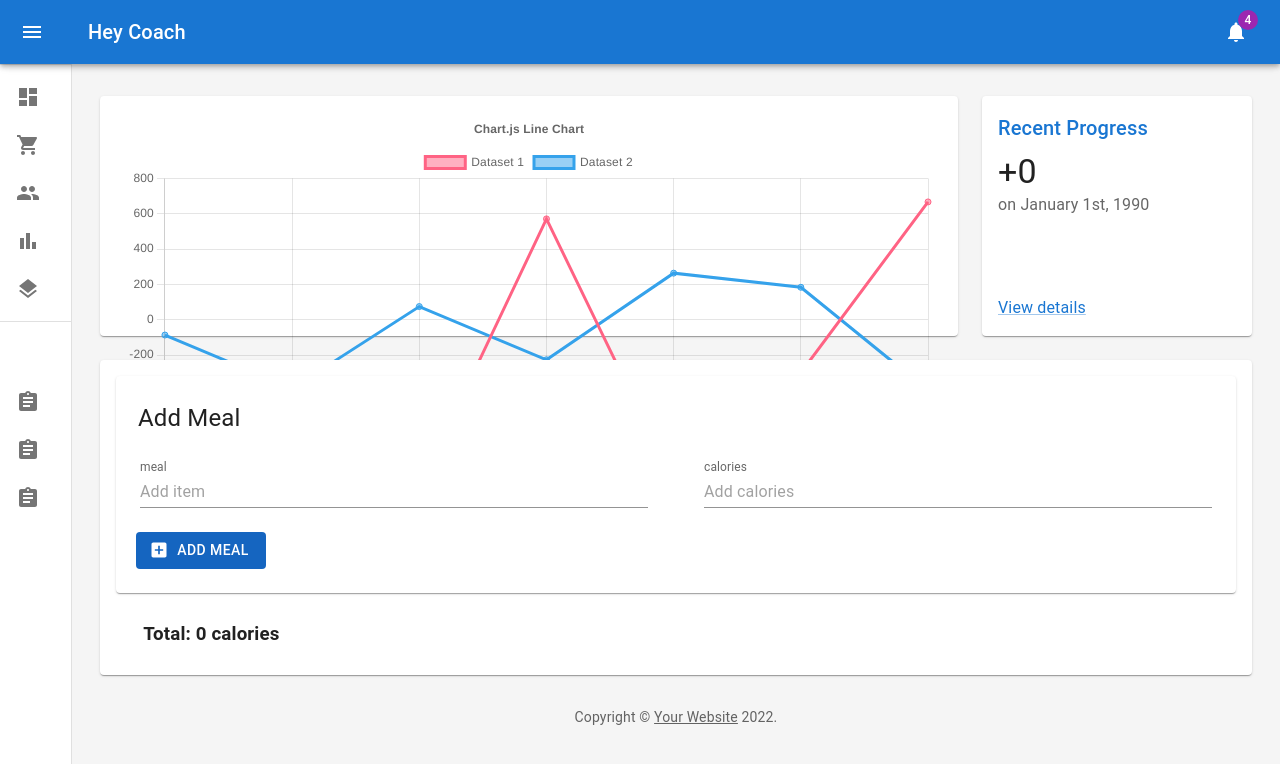
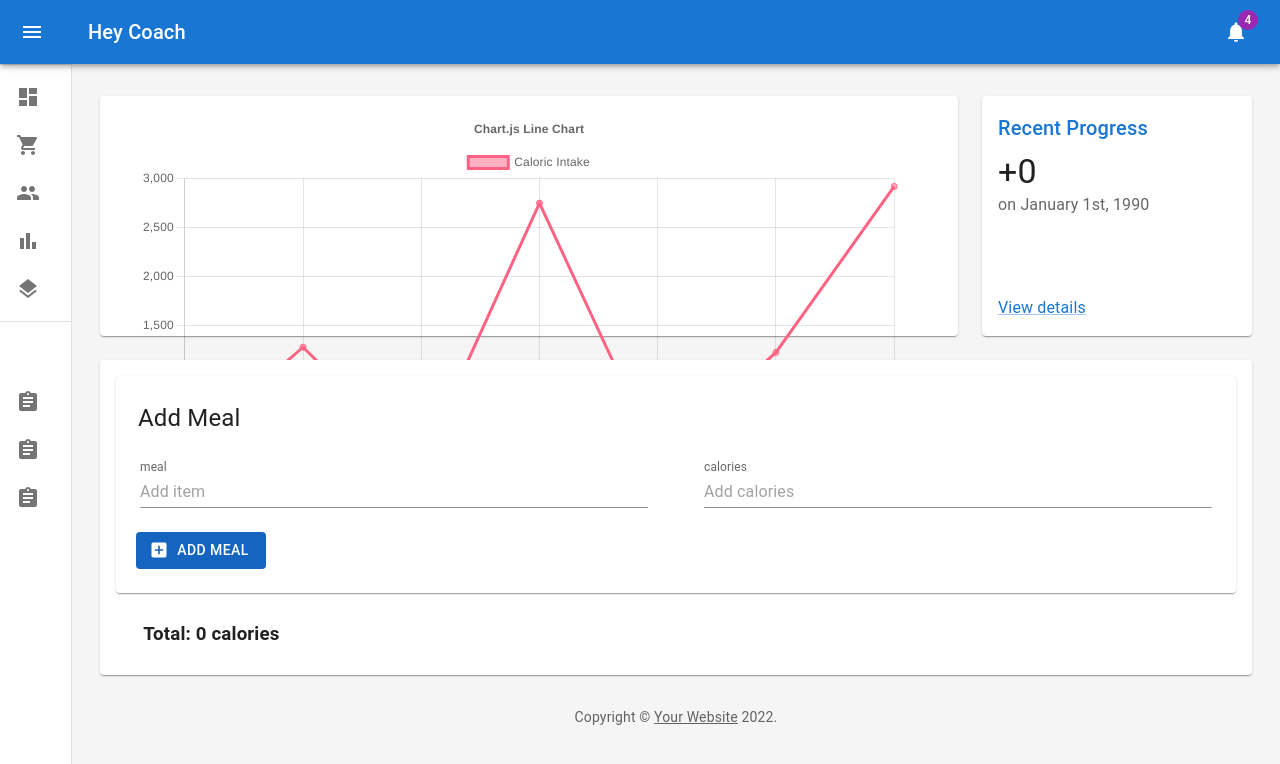
Before and after one commit to joeysaline/calorieTrackerApp418Y, a React (Create React App) app: page / in a window 1280 px wide. Shown: the top 764 px of the page. Built offline with nearby package versions, Linux system fonts and the light colour scheme.

Commit message:
Update donutz.js

```diff
--- a/src/donut/donutz.js
+++ b/src/donut/donutz.js
@@ -1,4 +1,4 @@
-import React from 'react';
+import Container from '@mui/material/Container';
 import {
     Chart as ChartJS,
     CategoryScale,
@@ -35,26 +35,24 @@ export const options = {
     },
 };
 
-const labels = ['January', 'February', 'March', 'April', 'May', 'June', 'July'];
+const labels = ['Monday', 'Tuesday', 'Wednesday', 'Thursday', 'Friday', 'Saturday', 'Sunday'];
 
 export const data = {
     labels,
     datasets: [
         {
-            label: 'Dataset 1',
-            data: labels.map(() => faker.datatype.number({ min: -1000, max: 1000 })),
+            label: 'Caloric Intake',
+            data: labels.map(() => faker.datatype.number({ min: 0, max: 3500 })),
             borderColor: 'rgb(255, 99, 132)',
             backgroundColor: 'rgba(255, 99, 132, 0.5)',
-        },
-        {
-            label: 'Dataset 2',
-            data: labels.map(() => faker.datatype.number({ min: -1000, max: 1000 })),
-            borderColor: 'rgb(53, 162, 235)',
-            backgroundColor: 'rgba(53, 162, 235, 0.5)',
         },
     ],
 };
 
 export function LineChart() {
-    return <Line options={options} data={data} />;
+    return (
+        <Container>
+            <Line options={options} data={data} />;
+        </Container>
+    )
 }
```
